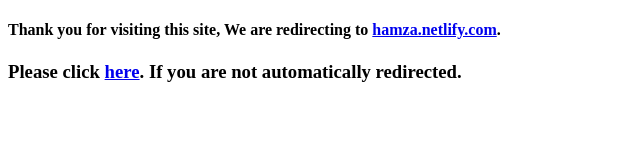
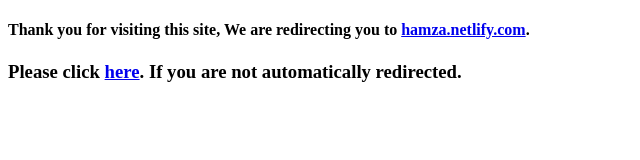
Before and after one commit to hamzaliaqat4/hamza.github.io, a plain HTML site: page index.html in a window 1280 px wide. Shown: the full height of the page, 0-640 px from the left. Drawn offline with Linux system fonts and the light colour scheme.

Commit message:
Update index.html

```diff
--- a/index.html
+++ b/index.html
@@ -6,7 +6,7 @@
 <meta name="viewport" content="width=device-width, initial-scale=1">
 <meta http-equiv="refresh" content="3; url=http://hamza.netlify.com/" />
 <body>
-<h4>Thank you for visiting this site, We are redirecting to <a href="hamza.netlify.com">hamza.netlify.com</a>.</h4>
+<h4>Thank you for visiting this site, We are redirecting you to <a href="hamza.netlify.com">hamza.netlify.com</a>.</h4>
 <h3>Please click <a href="hamza.netlify.com">here</a>. If you are not automatically redirected.</h3>
 </body>
 </html>
```
